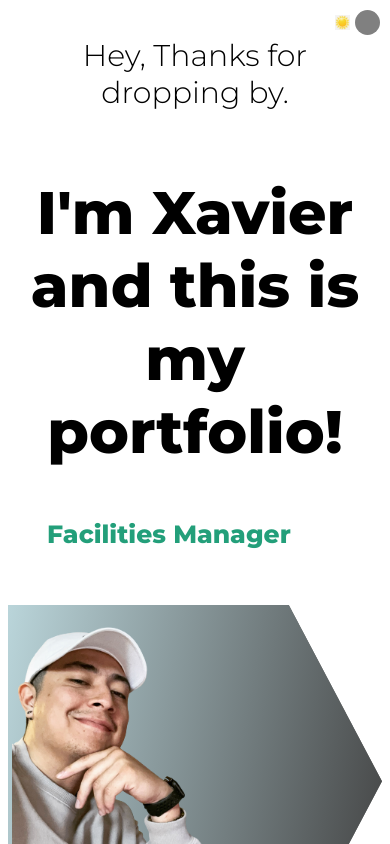
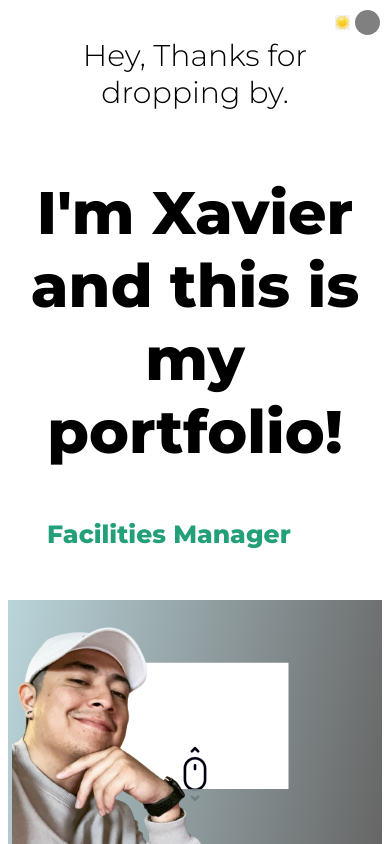
Before and after one commit to x-camacho/lexcodes, a React (Create React App) app: page / in a window 390 px wide. Shown: the top 844 px of the page. Built offline with nearby package versions, Linux system fonts and the light colour scheme.

Commit message:
made a change to css for breakpoints at 800px

```diff
--- a/src/components/Intro/Intro.css
+++ b/src/components/Intro/Intro.css
@@ -109,14 +109,13 @@
     }
 
     .i-bg {
-     clip-path: polygon(0% 0%, 75% 0%, 100% 50%, 75% 100%, 0% 100%);
-     background-color: rgb(77, 77, 77);
-     width: 100%;
-     height: 140%;
-     position: absolute;
-     top: 2%;
-     right: 0;
-
+        clip-path: polygon(0% 0%, 0% 100%, 25% 100%, 25% 25%, 75% 25%, 75% 75%, 25% 75%, 25% 100%, 100% 100%, 100% 0%);
+        background: linear-gradient(100deg,rgb(186, 213, 218),rgba(63, 63, 63, 0.8));
+        width: 100%;
+        height: 100%;
+        position: absolute;
+        top: 0;
+        right: 0;
     }
 
     .i-img {
```
